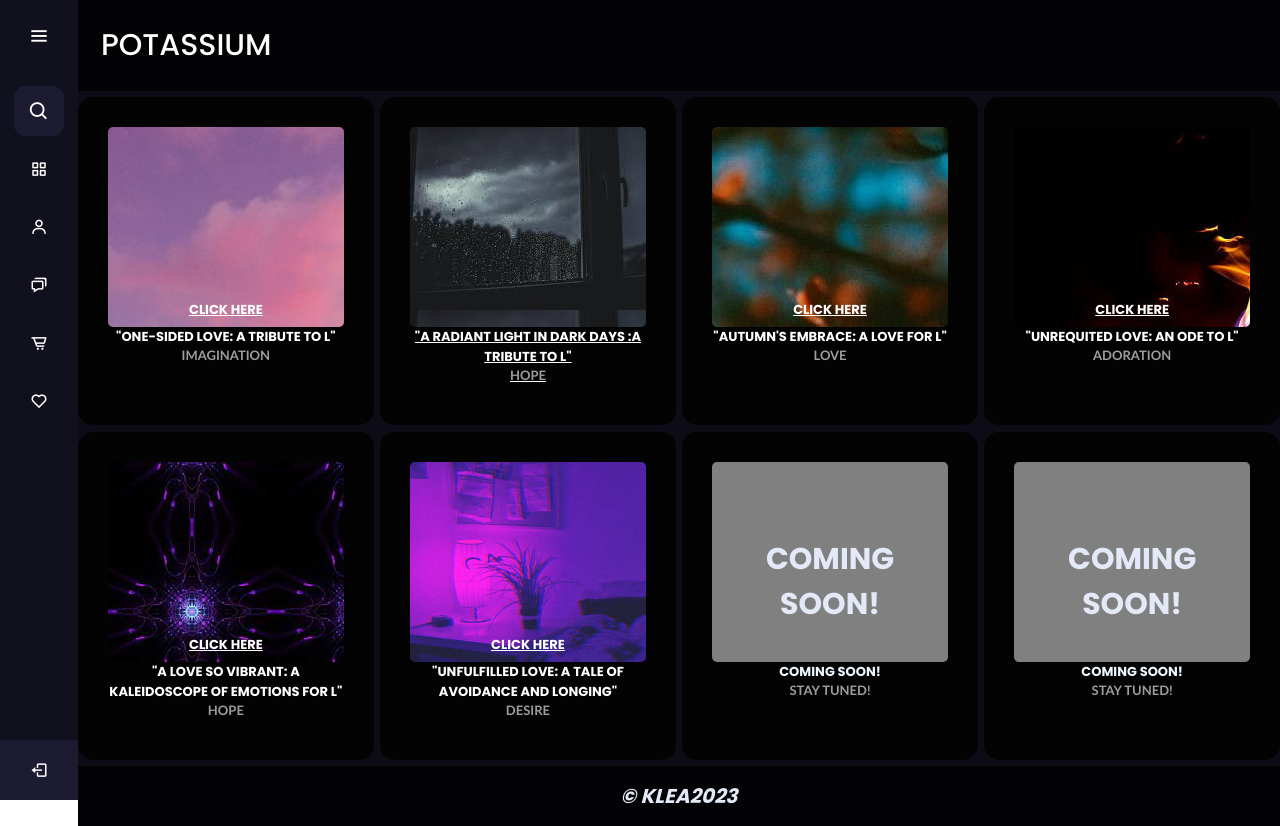
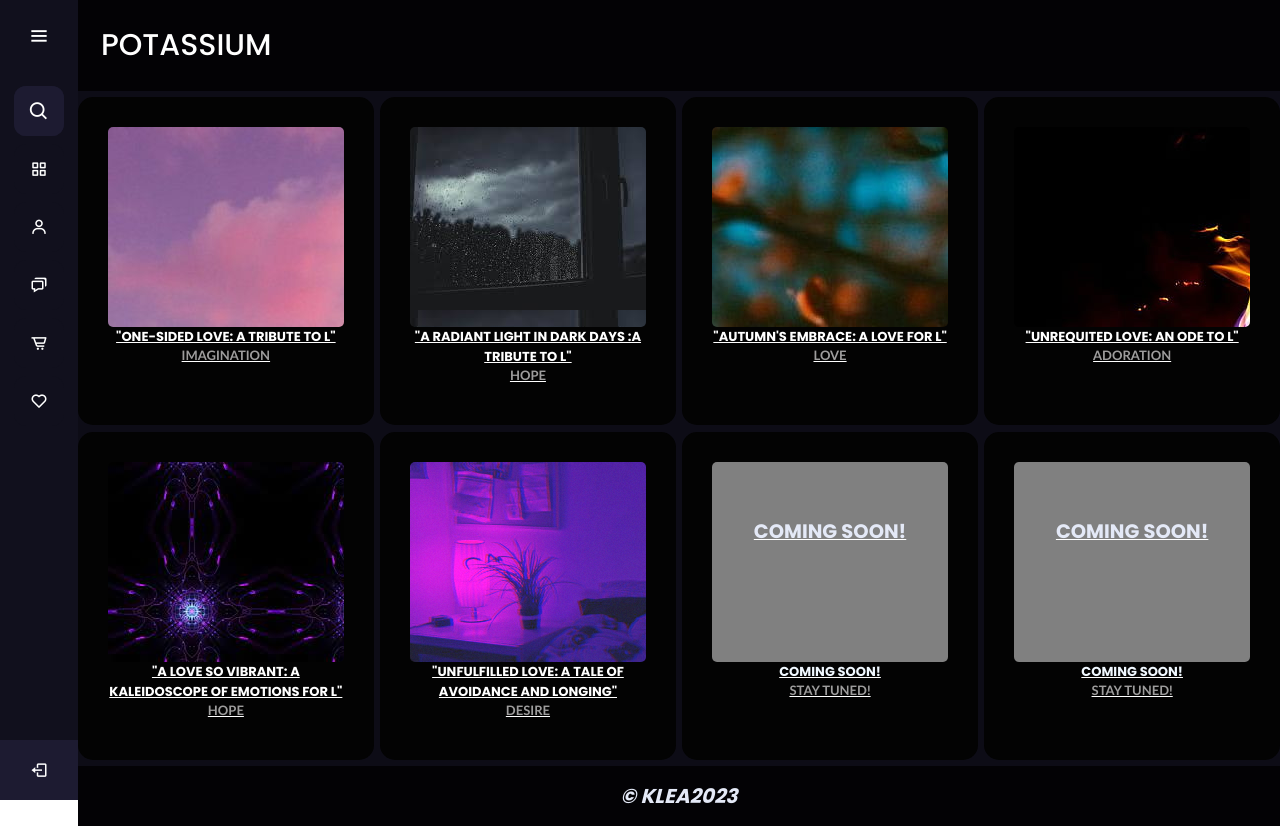
Before and after one commit to Potassium18/Tribute-to-L, a plain HTML site: page index.html in a window 1280 px wide. Drawn offline with nearby package versions, Linux system fonts and the light colour scheme.

Commit message:
index.html
06/14/2023 update

```diff
--- a/index.html
+++ b/index.html
@@ -81,16 +81,12 @@
         <div id="main1">
           <div>
            <div class="card">
+            <a href="Poet1.html" target="_blank">
              <div class="co1">
-              <br>
-              <br>
-              <br>
-              <br>
-              <br>
-               <a href="Poet1.html">Click Here</a>
               </div>
          <h4>"One-Sided Love: A Tribute to L"</h4>
               <p>IMAGINATION</p>
+             </a>
            </div>
           </div>
         </div>
@@ -112,15 +108,11 @@
           <div>
            <div class="card">
              <div class="co3">
-              <br>
-              <br>
-              <br>
-              <br>
-              <br>
-               <a href="Poet3.html">Click Here</a>
+                           <a href="Poet3.html" target="_blank">
               </div>
               <h4>"Autumn's Embrace: A Love for L"</h4>
               <p>LOVE</p>
+           </a>
            </div>
           </div>
         </div>
@@ -128,17 +120,12 @@
         <div id="main4">
           <div>
            <div class="card">
+                         <a href="Poet4.html" target="_blank">
              <div class="co4">
-              <br>
-              <br>
-              <br>
-              <br>
-              <br>
-
-               <a href="Poet4.html">Click Here</a>
               </div>
               <h4>"Unrequited Love: An Ode to L"</h4>
               <p>ADORATION</p>
+                         </a>
            </div>
           </div>
         </div>
@@ -146,16 +133,12 @@
       <div id="sidebar">
           <div>
            <div class="card">
+                         <a href="Poet5.html" target="_blank">
              <div class="card1">
-              <br>
-              <br>
-              <br>
-              <br>
-              <br>
-               <a href="Poet5.html">Click Here</a>
               </div>
               <h4>"A Love So Vibrant: A Kaleidoscope of Emotions for L"</h4>
               <p>Hope</p>
+                         </a>
            </div>
           </div>
       </div>
@@ -163,17 +146,12 @@
       <div id="content1">
          <div>
           <div class="card">
+                        <a href="Poet6.html" target="_blank">
             <div class="card2">
-              <br>
-              <br>
-              <br>
-              <br>
-              <br>
-              <a href="Poet6.html">Click Here</a>
-
              </div>
              <h4>"Unfulfilled Love: A Tale of Avoidance and Longing"</h4>
              <p>Desire</p>
+                        </a>
           </div>
          </div>
       </div>
@@ -181,6 +159,7 @@
       <div id="content2">
         <div>
           <div class="card">
+                        <a href="#" target="_blank">
             <div class="card3">
 
               <br>
@@ -189,16 +168,17 @@
               <br>
               <br>
               <br>
-              <a href="#"></a>
              </div>
              <h4 style="color: aliceblue;">Coming Soon!</h4>
              <p>Stay Tuned!</p>
+                        </a>
           </div>
          </div>
       </div>
      <div id="content3">
       <div>
         <div class="card">
+                      <a href="Poet.html" target="_blank">
           <div class="card4">
             <br>
             <br>
@@ -207,10 +187,10 @@
             <br>
             <br>
 
-            <a href="#"></a>
            </div>
            <h4 style="color: aliceblue;">Coming Soon!</h4>
            <p>Stay Tuned!</p>
+                      </a>
         </div>
        </div>
 
```
